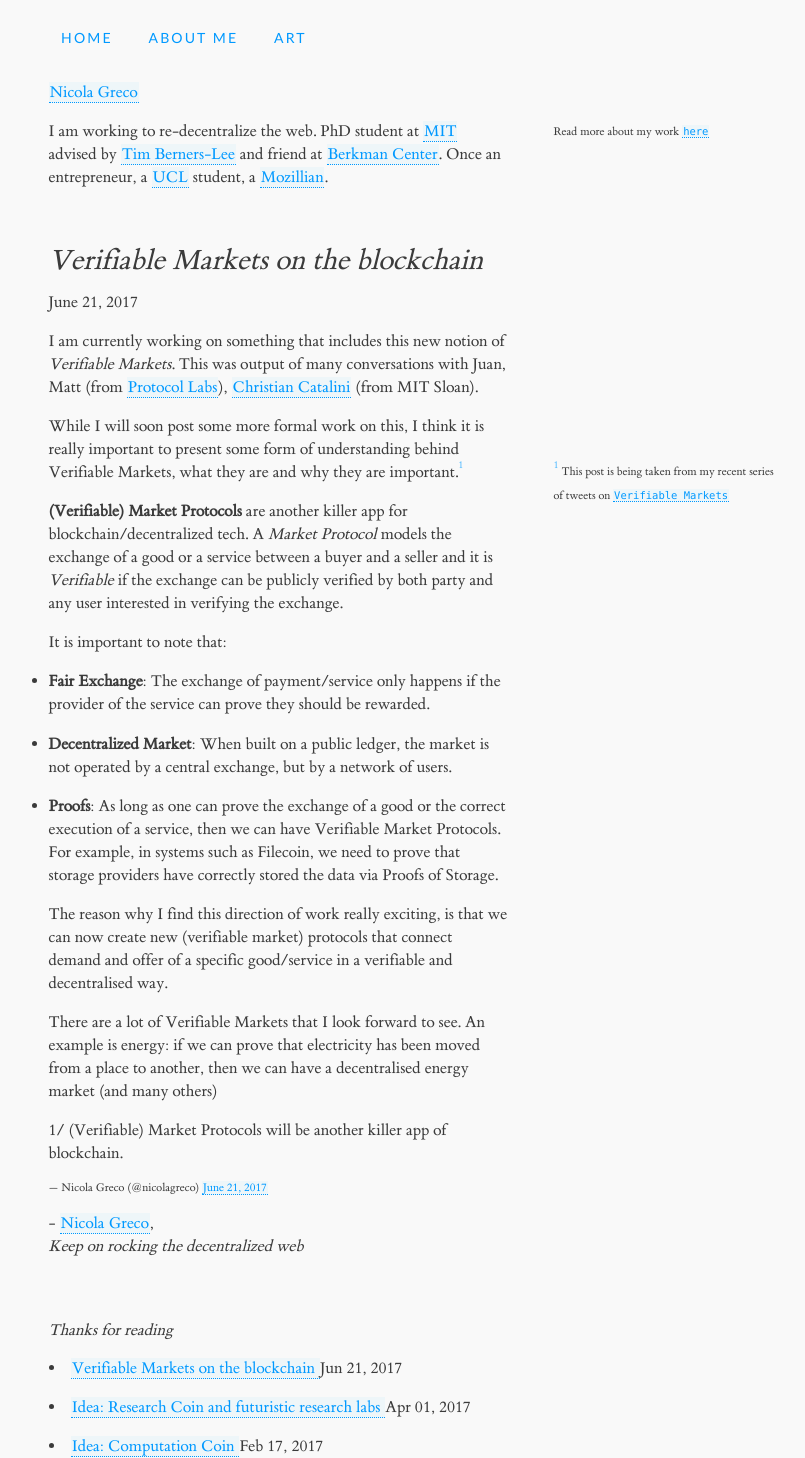
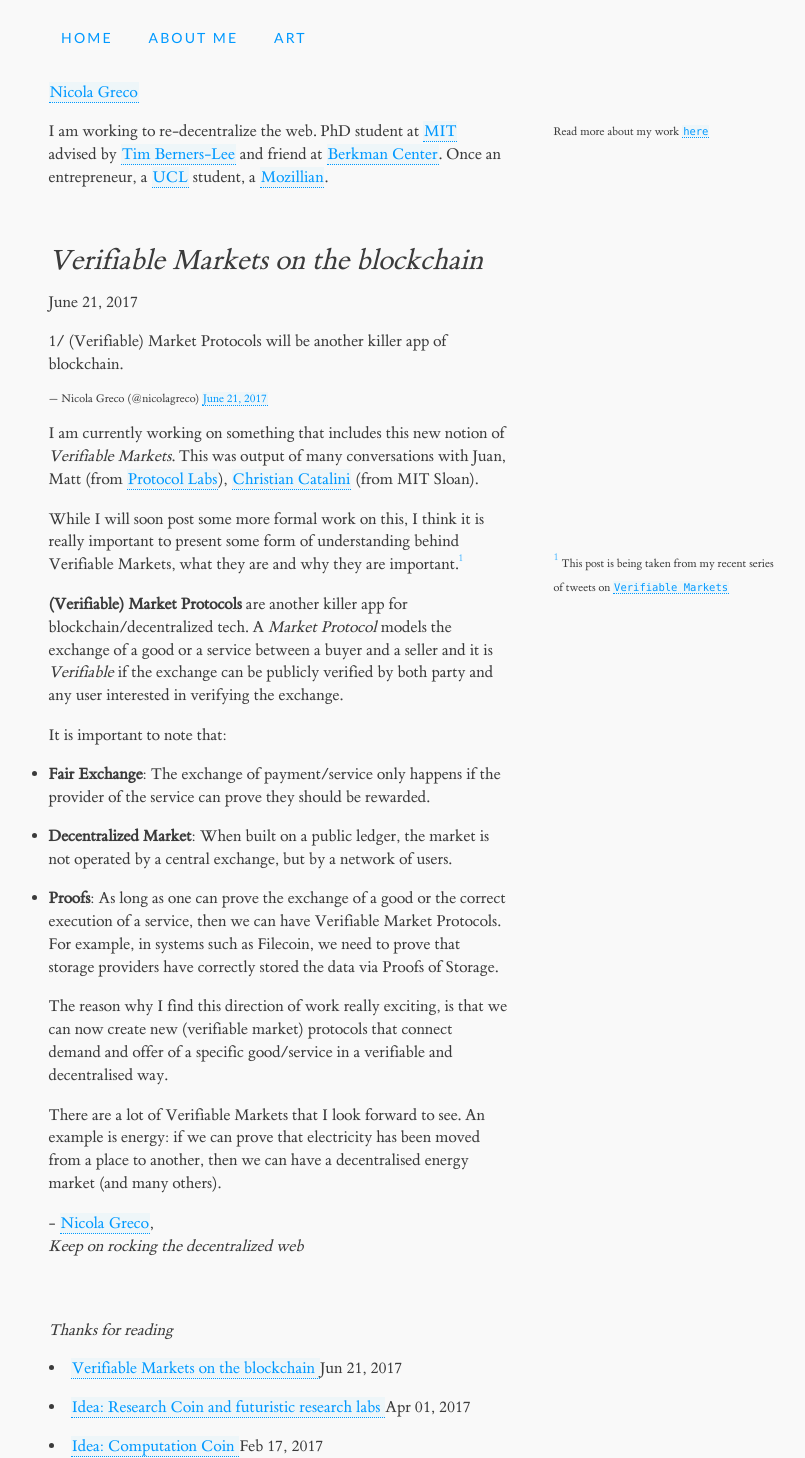
Before and after one commit to nicola/nicola.github.io, a Jekyll site: the page built from _posts/2017-06-22-verifiable-markets.md, in a window 1280 px wide. Shown: the whole page, without its empty margins (59-864 px from the left). Built offline with Jekyll 4.4.1, drawn with Linux system fonts in a browser that asks for light colours; comment, search, counter and statistics services are not loaded; some of the changed lines change nothing that is shown.

Commit message:
Verifiable Markets/3

```diff
--- a/_posts/2017-06-22-verifiable-markets.md
+++ b/_posts/2017-06-22-verifiable-markets.md
@@ -4,6 +4,9 @@ title:  "Verifiable Markets on the blockchain"
 date:   2017-06-21 13:06:04
 categories: Ideas
 ---
+
+<blockquote class="twitter-tweet" data-lang="en"><p lang="en" dir="ltr">1/ (Verifiable) Market Protocols will be another killer app of blockchain.</p>&mdash; Nicola Greco (@nicolagreco) <a href="https://twitter.com/nicolagreco/status/877470925402386432">June 21, 2017</a></blockquote>
+<script async src="//platform.twitter.com/widgets.js" charset="utf-8"></script>
 
 I am currently working on something that includes this new notion of *Verifiable Markets*. This was output of many conversations with Juan, Matt (from [Protocol Labs](https://protocol.ai)), [Christian Catalini](http://www.catalini.com/) (from MIT Sloan).
 
@@ -20,7 +23,4 @@ It is important to note that:
 
 The reason why I find this direction of work really exciting, is that we can now create new (verifiable market) protocols that connect demand and offer of a specific good/service in a verifiable and decentralised way.
 
-There are a lot of Verifiable Markets that I look forward to see. An example is energy: if we can prove that electricity has been moved from a place to another, then we can have a decentralised energy market (and many others)
-
-<blockquote class="twitter-tweet" data-lang="en"><p lang="en" dir="ltr">1/ (Verifiable) Market Protocols will be another killer app of blockchain.</p>&mdash; Nicola Greco (@nicolagreco) <a href="https://twitter.com/nicolagreco/status/877470925402386432">June 21, 2017</a></blockquote>
-<script async src="//platform.twitter.com/widgets.js" charset="utf-8"></script>
+There are a lot of Verifiable Markets that I look forward to see. An example is energy: if we can prove that electricity has been moved from a place to another, then we can have a decentralised energy market (and many others).
```
